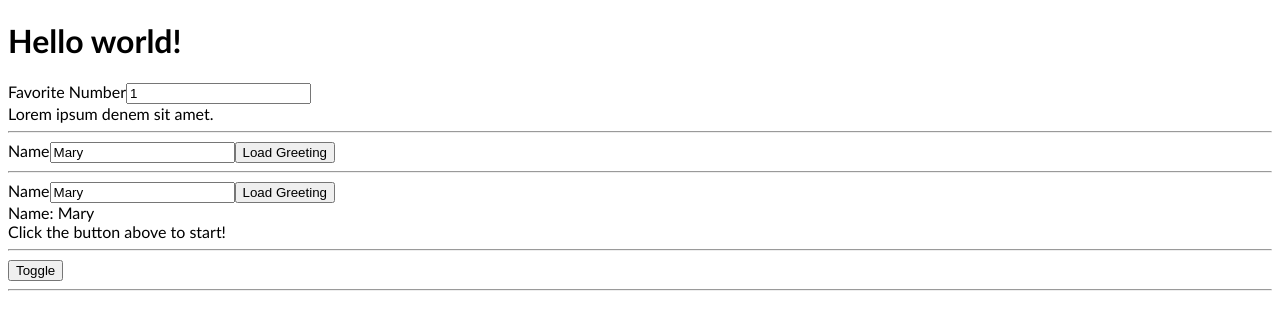
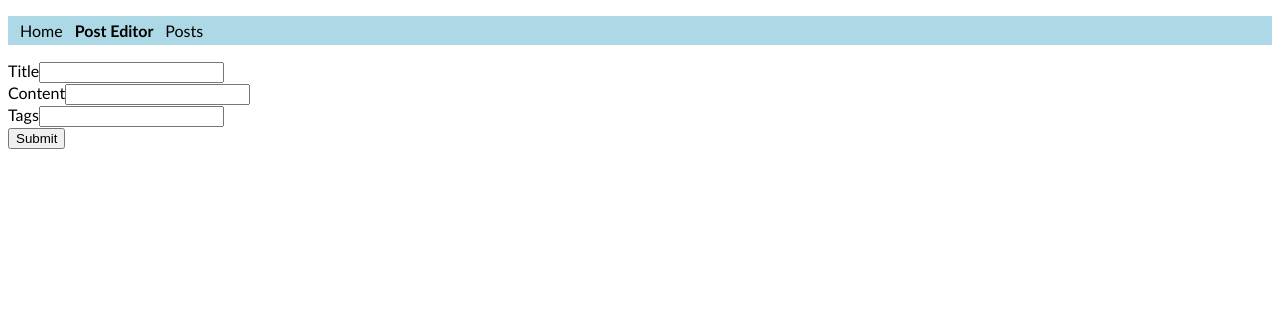
Before and after one commit to iamgrid/react-testing, a React app: page /post-editor in a window 1280 px wide. Shown: the top 330 px of the page. Built offline with nearby package versions, Linux system fonts and the light colour scheme.

Commit message:
post-editor test script now checks whether react-router's useNavigate is utilized to redirect to /posts once submission succeeded

```diff
--- a/jest.config.js
+++ b/jest.config.js
@@ -18,7 +18,7 @@ const config = {
 	clearMocks: true,
 
 	// Indicates whether the coverage information should be collected while executing the test
-	collectCoverage: true,
+	collectCoverage: false,
 
 	// An array of glob patterns indicating a set of files for which coverage information should be collected
 	// collectCoverageFrom: undefined,
--- a/package.json
+++ b/package.json
@@ -15,7 +15,7 @@
 		"react": "^18.3.1",
 		"react-dom": "^18.3.1",
 		"react-error-boundary": "^4.1.2",
-		"react-router-dom": "^6.28.0",
+		"react-router": "^7.0.2",
 		"react-transition-group": "^4.4.5"
 	},
 	"devDependencies": {
--- a/src/api.ts
+++ b/src/api.ts
@@ -7,8 +7,14 @@ const sleep = (time: number) =>
 	});
 
 async function savePost(postData: any) {
+	const functionSignature = "api.ts@savePost()";
 	await sleep(1000);
-	return { data: { post: postData } };
+
+	const wrappedData = { data: { post: postData } };
+
+	console.log(functionSignature, "wrappedData:", wrappedData);
+
+	return wrappedData;
 }
 
 const greetings: string[] = [
--- a/src/components/App.tsx
+++ /dev/null
@@ -1,31 +0,0 @@
-import FavoriteNumber from "./FavoriteNumber/FavoriteNumber";
-import GreetingLoader from "./GreetingLoader/GreetingLoader";
-import GreetingLoader2 from "./GreetingLoader/GreetingLoader2";
-import HiddenMessageUsingReactTransitionGroup from "./HiddenMessageUsingReactTransitionGroup/HiddenMessageUsingReactTransitionGroup";
-import { reportError } from "../api";
-import { ErrorBoundary } from "react-error-boundary";
-import ErrorFallback from "./ErrorFallback/ErrorFallback";
-import Bomb from "./Bomb/Bomb";
-
-import "../styles/common.css";
-
-function App() {
-	return (
-		<div>
-			<ErrorBoundary FallbackComponent={ErrorFallback} onError={reportError}>
-				<h1>Hello world!</h1>
-				<FavoriteNumber min={1} max={9} />
-				<hr />
-				<GreetingLoader />
-				<hr />
-				<GreetingLoader2 />
-				<hr />
-				<HiddenMessageUsingReactTransitionGroup children="Hello world!" />
-				<hr />
-				<Bomb shouldThrow={false} />
-			</ErrorBoundary>
-		</div>
-	);
-}
-
-export default App;
--- /dev/null
+++ b/src/components/Home.tsx
@@ -0,0 +1,27 @@
+import FavoriteNumber from "./FavoriteNumber/FavoriteNumber";
+import GreetingLoader from "./GreetingLoader/GreetingLoader";
+import GreetingLoader2 from "./GreetingLoader/GreetingLoader2";
+import HiddenMessageUsingReactTransitionGroup from "./HiddenMessageUsingReactTransitionGroup/HiddenMessageUsingReactTransitionGroup";
+import Bomb from "./Bomb/Bomb";
+
+import "../styles/common.css";
+import PostEditor from "./PostEditor/PostEditor";
+
+function Home() {
+	return (
+		<div>
+			<h1>Hello world!</h1>
+			<FavoriteNumber min={1} max={9} />
+			<hr />
+			<GreetingLoader />
+			<hr />
+			<GreetingLoader2 />
+			<hr />
+			<HiddenMessageUsingReactTransitionGroup children="Hello world!" />
+			<hr />
+			<Bomb shouldThrow={false} />
+		</div>
+	);
+}
+
+export default Home;
--- /dev/null
+++ b/src/components/MainMenu/MainMenu.tsx
@@ -0,0 +1,21 @@
+import { NavLink } from "react-router";
+
+function MainMenu() {
+	return (
+		<nav className="main-menu">
+			<ul>
+				<li>
+					<NavLink to="/">Home</NavLink>
+				</li>
+				<li>
+					<NavLink to="/post-editor">Post Editor</NavLink>
+				</li>
+				<li>
+					<NavLink to="/posts">Posts</NavLink>
+				</li>
+			</ul>
+		</nav>
+	);
+}
+
+export default MainMenu;
--- /dev/null
+++ b/src/components/PostEditor/PostEditor.tsx
@@ -0,0 +1,76 @@
+import { savePost } from "../../api";
+import React, { useState } from "react";
+import { useNavigate } from "react-router";
+
+const user = {
+	id: "123",
+	name: "Alice",
+};
+
+function PostEditor() {
+	let navigate = useNavigate();
+
+	const [isSaving, isSavingSet] = useState<boolean>(false);
+	const [postTitle, postTitleSet] = useState<string>("");
+	const [postContent, postContentSet] = useState<string>("");
+	const [postTags, postTagsSet] = useState<string>("");
+
+	async function handleSubmit(event: React.FormEvent<HTMLFormElement>) {
+		const functionSignature = "PostEditor.tsx@handleSubmit()";
+		event.preventDefault();
+
+		isSavingSet(true);
+
+		const post = {
+			title: postTitle,
+			content: postContent,
+			tags: postTags.split(",").map((tag: string) => tag.trim()),
+			authorId: user.id,
+		};
+
+		console.log(functionSignature, "post object:", post);
+
+		await savePost(post);
+
+		navigate("/posts");
+	}
+
+	return (
+		<form onSubmit={handleSubmit}>
+			<div className="form__field-container">
+				<label htmlFor="post-title">Title</label>
+				<input
+					id="post-title"
+					type="text"
+					value={postTitle}
+					onChange={(event) => postTitleSet(event.target.value)}
+				/>
+			</div>
+			<div className="form__field-container">
+				<label htmlFor="post-content">Content</label>
+				<input
+					id="post-content"
+					type="text"
+					value={postContent}
+					onChange={(event) => postContentSet(event.target.value)}
+				/>
+			</div>
+			<div className="form__field-container">
+				<label htmlFor="post-tags">Tags</label>
+				<input
+					id="post-tags"
+					type="text"
+					value={postTags}
+					onChange={(event) => postTagsSet(event.target.value)}
+				/>
+			</div>
+			<div className="form__field-container">
+				<button type="submit" disabled={isSaving}>
+					Submit
+				</button>
+			</div>
+		</form>
+	);
+}
+
+export default PostEditor;
--- /dev/null
+++ b/src/components/Posts/Posts.tsx
@@ -0,0 +1,11 @@
+import React from "react";
+
+function Posts() {
+	return (
+		<div>
+			<h1>Posts</h1>
+		</div>
+	);
+}
+
+export default Posts;
--- a/src/index.tsx
+++ b/src/index.tsx
@@ -1,5 +1,23 @@
 import { createRoot } from "react-dom/client";
-import App from "./components/App";
+import { BrowserRouter, Routes, Route } from "react-router";
+import { reportError } from "./api";
+import { ErrorBoundary } from "react-error-boundary";
+import ErrorFallback from "./components/ErrorFallback/ErrorFallback";
+import Home from "./components/Home";
+import PostEditor from "./components/PostEditor/PostEditor";
+import Posts from "./components/Posts/Posts";
+import MainMenu from "./components/MainMenu/MainMenu";
 
 const root = createRoot(document.getElementById("root"));
-root.render(<App />);
+root.render(
+	<ErrorBoundary FallbackComponent={ErrorFallback} onError={reportError}>
+		<BrowserRouter>
+			<MainMenu />
+			<Routes>
+				<Route index element={<Home />} />
+				<Route path="post-editor" element={<PostEditor />} />
+				<Route path="posts" element={<Posts />} />
+			</Routes>
+		</BrowserRouter>
+	</ErrorBoundary>
+);
--- a/src/styles/common.css
+++ b/src/styles/common.css
@@ -1,5 +1,23 @@
 body {
 	font-family: 'Gill Sans', 'Gill Sans MT', Calibri, 'Trebuchet MS', sans-serif;
+}
+
+.main-menu ul {
+	display: flex;
+	list-style: none;
+	background-color: lightblue;
+	gap: 12px;
+	padding: 5px 12px;
+}
+
+.main-menu ul a {
+	text-decoration: none;
+	color: black;
+}
+
+.main-menu ul a.active {
+	text-decoration: none;
+	font-weight: bold;
 }
 
 .fade-enter {
--- a/webpack.config.js
+++ b/webpack.config.js
@@ -22,6 +22,7 @@ module.exports = {
 	output: {
 		filename: "bundle.js",
 		path: path.resolve(__dirname, "dist"),
+		publicPath: "/",
 	},
 	devtool: "source-map",
 	devServer: {
@@ -31,6 +32,7 @@ module.exports = {
 		compress: true,
 		port: 9000,
 		open: true,
+		historyApiFallback: true,
 	},
 	plugins: [
 		new HtmlWebpackPlugin({
```
Also changed, not shown: 2 other files (tests, documents, lock files or other folders).
